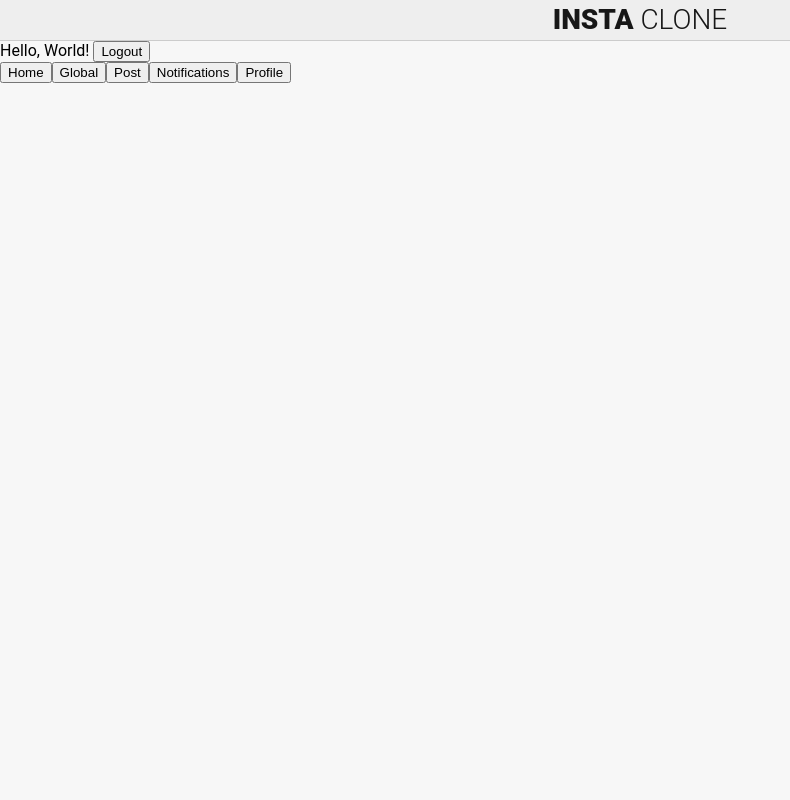
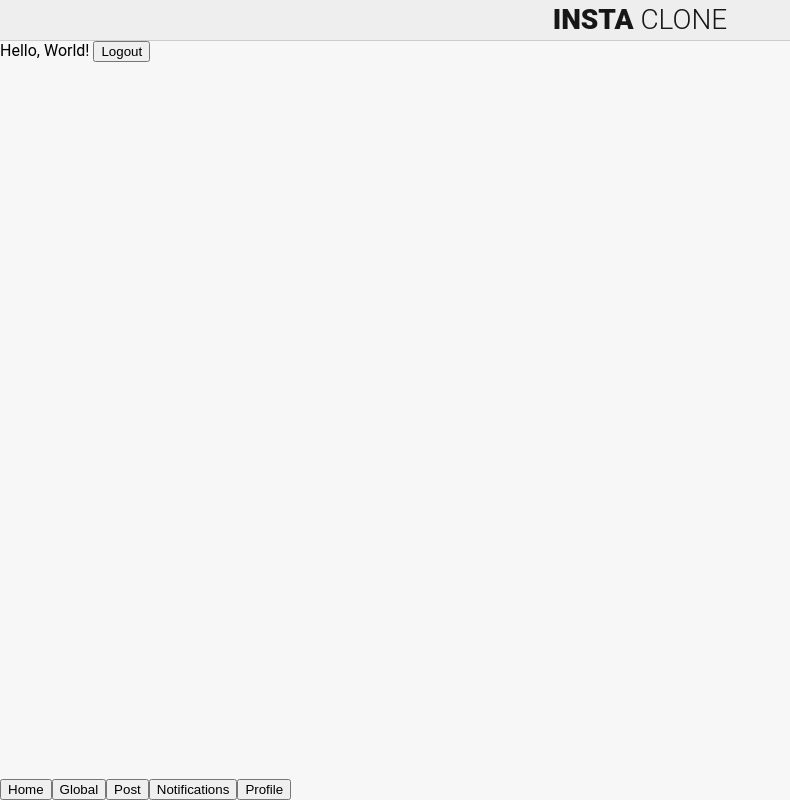
Before and after one commit to JamieDawson/insta_clone_2, a Vue app in the folder insta-client/: page / in a window 1280 px wide. Shown: the whole page, without its empty margins (0-790 px from the left). Built offline with nearby package versions, Linux system fonts and the light colour scheme; sample sign-in values are in the browser's storage.

Commit message:
vid 4 22:26. Footer is now formatted to bottom

```diff
--- /dev/null
+++ b/insta-client/src/assets/scss/components/Footer.scss
@@ -0,0 +1,6 @@
+.footer {
+  position: fixed;
+  bottom: 0px;
+  left: 0px;
+  right: 0px;
+}
--- a/insta-client/src/assets/scss/main.scss
+++ b/insta-client/src/assets/scss/main.scss
@@ -14,6 +14,7 @@ body {
 
 //COMPOENTS
 @import './components/Header.scss';
+@import './components/Footer.scss';
 
 .form-group {
   flex: 1;
--- a/insta-client/src/assets/scss/pages/login.scss
+++ b/insta-client/src/assets/scss/pages/login.scss
@@ -11,7 +11,7 @@
       text-align: center;
       font-weight: 900;
       span {
-        font-weight: 300; //makes the word clone lighter.
+        font-weight: 300;
       }
     }
     h4 {
--- a/insta-client/src/components/Footer.vue
+++ b/insta-client/src/components/Footer.vue
@@ -1,5 +1,5 @@
 <template>
-  <footer>
+  <footer class="footer">
     <button>Home</button>
     <button>Global</button>
     <button>Post</button>
```
